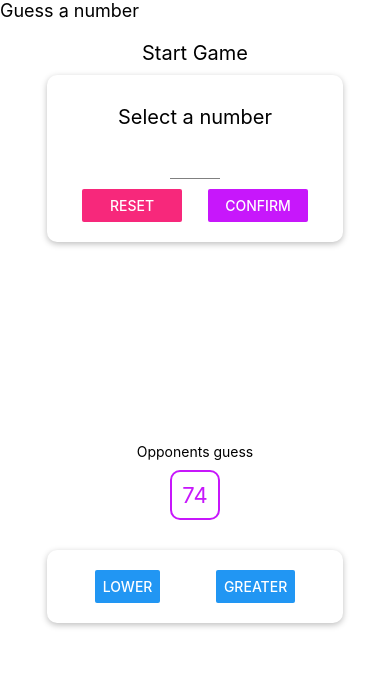
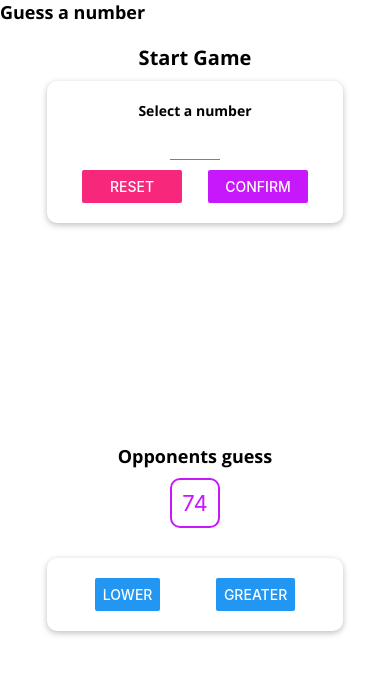
Before and after one commit to jumper2210/guess_a_number, a React Native app: screen / in a window 390 px wide. Shown: the top 674 px of the page. Built offline with nearby package versions, Linux system fonts and the light colour scheme.

Commit message:
useEffect, expo-font  - added

```diff
--- a/App.js
+++ b/App.js
@@ -3,17 +3,55 @@ import { StyleSheet, Text, View } from "react-native";
 import Header from "./components/Header";
 import StartGameScreen from "./screens/StartGameScreen";
 import GameScreen from "./screens/GameScreen";
+import GameOverScreen from "./screens/GameOverScreen";
+import * as Font from "expo-font";
+import { AppLoading } from "expo";
+const fetchFonts = () => {
+  Font.loadAsync({
+    "open-sans": require("./assets/fonts/OpenSans-Regular.ttf"),
+    "open-sans-bold": require("./assets/fonts/OpenSans-Bold.ttf")
+  });
+};
+
 export default function App() {
   const [userNumber, setUserNumber] = useState();
+  const [guessRounds, setGuessRounds] = useState(0);
+  const [dataLoaded, setDataLoaded] = useState(false);
 
+  if (!dataLoaded) {
+    return (
+      <AppLoading
+        startAsync={fetchFonts}
+        onFinish={() => setDataLoaded(true)}
+        onError={err => console.log(err)}
+      />
+    );
+  }
   const startGameHandler = selectedNumber => {
     setUserNumber(selectedNumber);
   };
-
+  const configureNewGameHandler = () => {
+    setGuessRounds(0);
+    setUserNumber(null);
+  };
+  const gameOverHandler = numOfRounds => {
+    setGuessRounds(numOfRounds);
+    setGuessRounds(0);
+  };
   let content = <StartGameScreen onStartGame={startGameHandler} />;
 
-  if (userNumber) {
-    content = <GameScreen userChoice={userNumber} />;
+  if (userNumber && guessRounds <= 0) {
+    content = (
+      <GameScreen userChoice={userNumber} onGameOver={gameOverHandler} />
+    );
+  } else if (guessRounds > 0) {
+    content = (
+      <GameOverScreen
+        roundsNumber={guessRounds}
+        userNumber={userNumber}
+        onRestart={configureNewGameHandler}
+      />
+    );
   }
   return (
     <View style={styles.screen}>
--- /dev/null
+++ b/components/BodyText.js
@@ -0,0 +1,11 @@
+import React from "react";
+import { Text, StyleSheet } from "react-native";
+
+const BodyText = props => <Text style={styles.body}>{props.children}</Text>;
+
+const styles = StyleSheet.create({
+  body: {
+    fontFamily: "open-sans-bold"
+  }
+});
+export default BodyText;
--- a/components/Header.js
+++ b/components/Header.js
@@ -1,11 +1,11 @@
 import React from "react";
 import { View, Text, StyleSheet } from "react-native";
 import Colors from "../constants/colors";
-
+import TitleText from "../components/TitleText";
 const Header = props => {
   return (
     <View>
-      <Text style={styles.headerTitle}>{props.title}</Text>
+      <TitleText>{props.title}</TitleText>
     </View>
   );
 };
@@ -18,10 +18,6 @@ const styles = StyleSheet.create({
     backgroundColor: Colors.primary,
     alignItems: "center",
     justifyContent: "center"
-  },
-  headerTitle: {
-    color: "black",
-    fontSize: 18
   }
 });
 
--- /dev/null
+++ b/components/TitleText.js
@@ -0,0 +1,14 @@
+import React from "react";
+import { Text, StyleSheet } from "react-native";
+
+const TitleText = props => (
+  <Text style={{ ...styles.title, ...props.style }}>{props.children}</Text>
+);
+
+const styles = StyleSheet.create({
+  title: {
+    fontFamily: "open-sans-bold",
+    fontSize: 18
+  }
+});
+export default TitleText;
--- a/package.json
+++ b/package.json
@@ -12,7 +12,8 @@
     "react": "~16.9.0",
     "react-dom": "~16.9.0",
     "react-native": "https://github.com/expo/react-native/archive/sdk-36.0.0.tar.gz",
-    "react-native-web": "~0.11.7"
+    "react-native-web": "~0.11.7",
+    "expo-font": "~8.0.0"
   },
   "devDependencies": {
     "babel-preset-expo": "~8.0.0",
--- /dev/null
+++ b/screens/GameOverScreen.js
@@ -0,0 +1,20 @@
+import React from "react";
+import { View, StyleSheet, Text, Button } from "react-native";
+const GameOverScreen = props => {
+  return (
+    <View style={styles.screen}>
+      <Text>The game is over</Text>
+      <Text>Number of rounds: {props.roundsNumber}</Text>
+      <Text>Number was: {props.userNumber}</Text>
+      <Button title="New Game" onPress={props.newRestart} />
+    </View>
+  );
+};
+const styles = StyleSheet.create({
+  screen: {
+    flex: 1,
+    justifyContent: "center",
+    alignItems: "center"
+  }
+});
+export default GameOverScreen;
--- a/screens/GameScreen.js
+++ b/screens/GameScreen.js
@@ -1,7 +1,8 @@
-import React, { useState, useRef } from "react";
+import React, { useState, useRef, useEffect } from "react";
 import { View, StyleSheet, Text, Button, Alert } from "react-native";
 import NumberContainer from "../components/NumberContainer";
 import Card from "../components/Card";
+import TitleText from "../components/TitleText";
 const generateRandomBetween = (min, max, exclude) => {
   min = Math.ceil(min);
   max = Math.floor(max);
@@ -17,9 +18,17 @@ const GameScreen = props => {
   const [currentGuess, setCurrentGuess] = useState(
     generateRandomBetween(1, 100, props.userChoice)
   );
-
+  const [rounds, setRounds] = useState(0);
   const currentLow = useRef(1);
   const currentHigh = useRef(100);
+
+  const { userChoice, onGameOver } = props;
+
+  useEffect(() => {
+    if (currentGuess === userChoice) {
+      onGameOver(rounds);
+    }
+  }, [currentGuess, userChoice, onGameOver]);
 
   const nextGuessHandler = direction => {
     if (
@@ -41,12 +50,13 @@ const GameScreen = props => {
       currentLow.current,
       currentHigh.current
     );
+    setRounds(curRounds => curRounds + 1);
     setCurrentGuess(nextNumber);
   };
 
   return (
     <View style={styles.screen}>
-      <Text>Opponents guess</Text>
+      <TitleText>Opponents guess</TitleText>
       <NumberContainer>{currentGuess}</NumberContainer>
       <Card style={styles.btnContainer}>
         <Button title="Lower" onPress={nextGuessHandler.bind(this, "lower")} />
--- a/screens/StartGameScreen.js
+++ b/screens/StartGameScreen.js
@@ -13,7 +13,7 @@ import Card from "../components/Card";
 import colors from "../constants/colors";
 import Input from "../components/Input";
 import NumberContainer from "../components/NumberContainer";
-
+import BodyText from "../components/BodyText";
 const StartGameScreen = props => {
   const [enteredValue, setEnteredValue] = useState("");
   const [confirmed, setConfirmed] = useState(false);
@@ -47,7 +47,7 @@ const StartGameScreen = props => {
   if (confirmed) {
     confirmedOutput = (
       <Card style={styles.summaryContainer}>
-        <Text>You selected</Text>
+        <BodyText>You selected</BodyText>
         <NumberContainer>{selectedNumber}</NumberContainer>
         <Button
           title="Start Game"
@@ -66,7 +66,7 @@ const StartGameScreen = props => {
       <View style={styles.screen}>
         <Text style={styles.title}>Start Game</Text>
         <Card style={styles.inputContainer}>
-          <Text style={styles.title}>Select a number</Text>
+          <BodyText style={styles.title}>Select a number</BodyText>
           <Input
             style={styles.input}
             blurOnSubmit
@@ -107,7 +107,8 @@ const styles = StyleSheet.create({
   },
   title: {
     fontSize: 20,
-    marginVertical: 10
+    marginVertical: 10,
+    fontFamily: "open-sans-bold"
   },
   inputContainer: {
     width: 300,
```
Also changed, not shown: constants/default-styles.js (added, +12 -0 lines), assets/fonts/OpenSans-Bold.ttf (added), assets/fonts/OpenSans-Regular.ttf (added).
